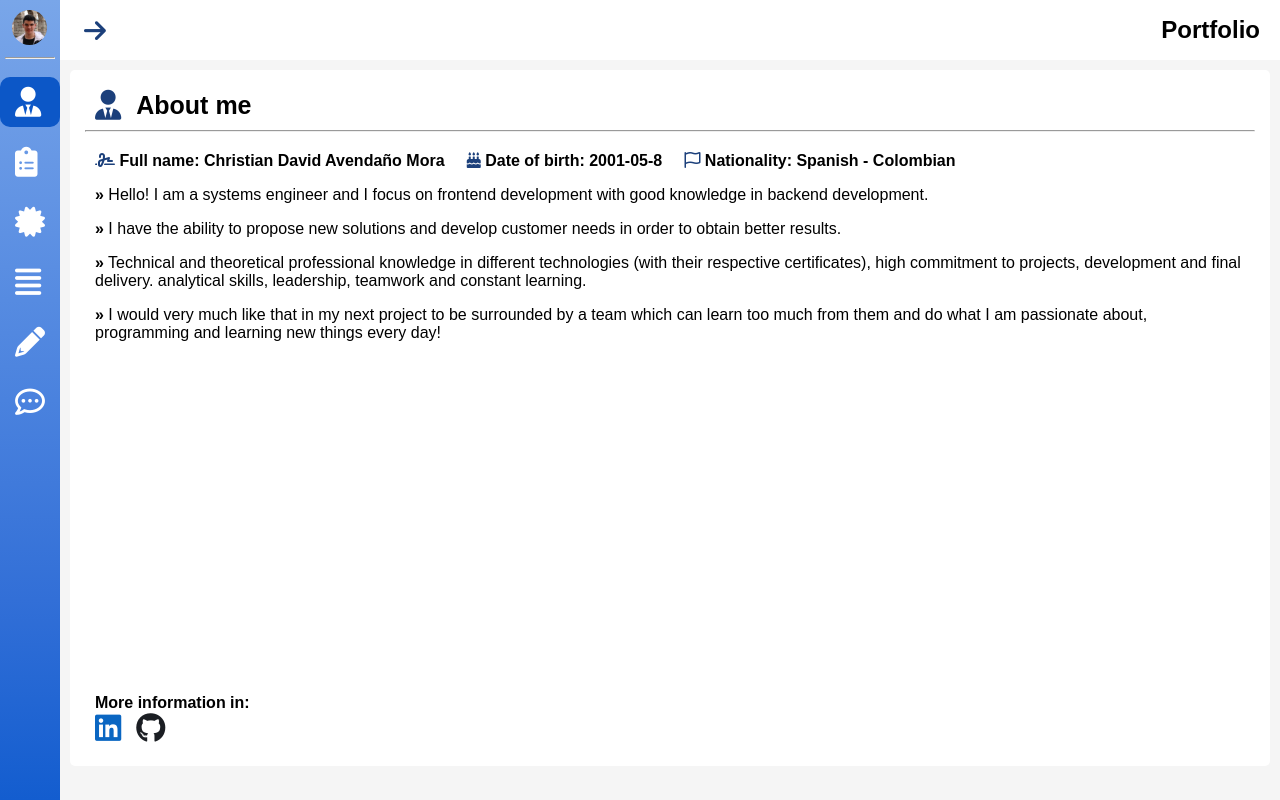
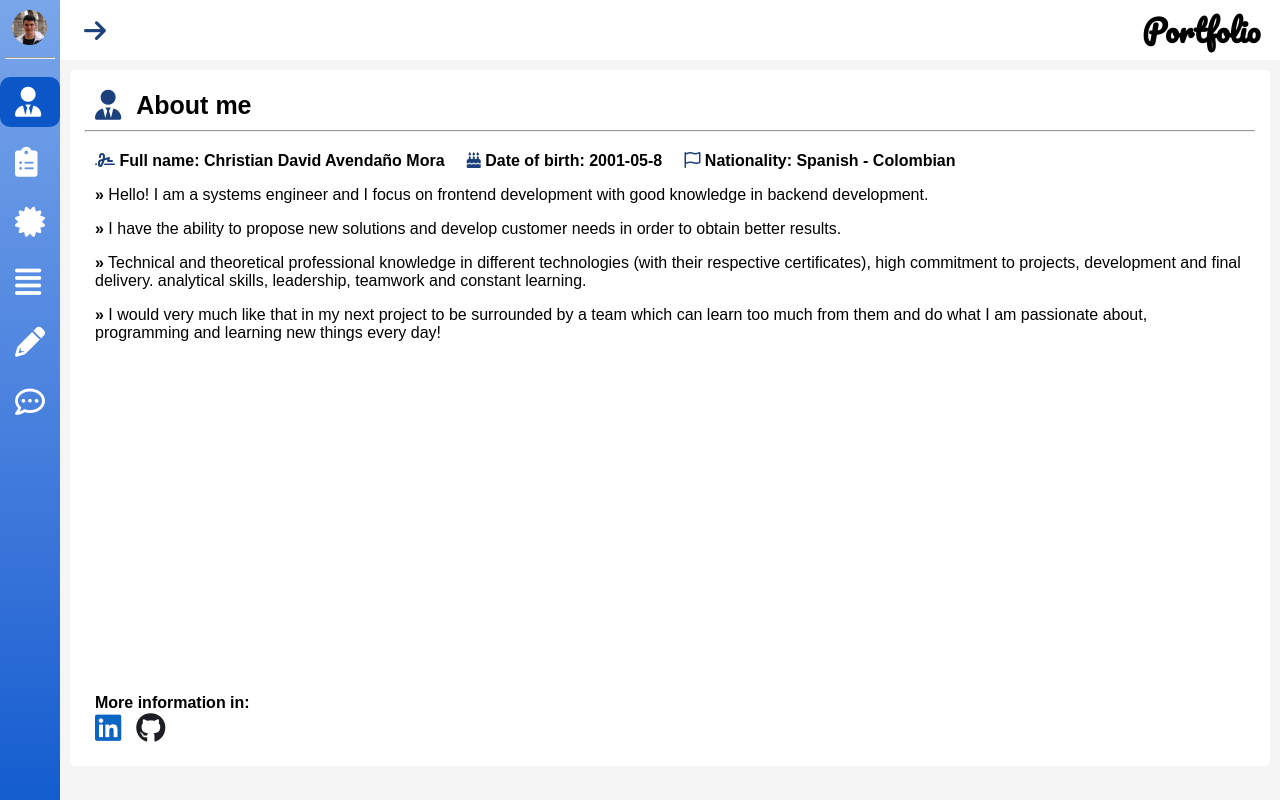
Before and after one commit to ChristianAven/my_web_site, a React (Create React App) app: page / in a window 1280 px wide. Built offline with nearby package versions, Linux system fonts and the light colour scheme; a web font is replaced by a local one.

Commit message:
Add new font

```diff
--- a/src/components/header/header.css
+++ b/src/components/header/header.css
@@ -135,6 +135,8 @@
 }
 
 .div_portfolio {
+    font-family: 'Pacifico', cursive;
+    font-size: 20px;
     margin-right: 20px;
 }
 
```
